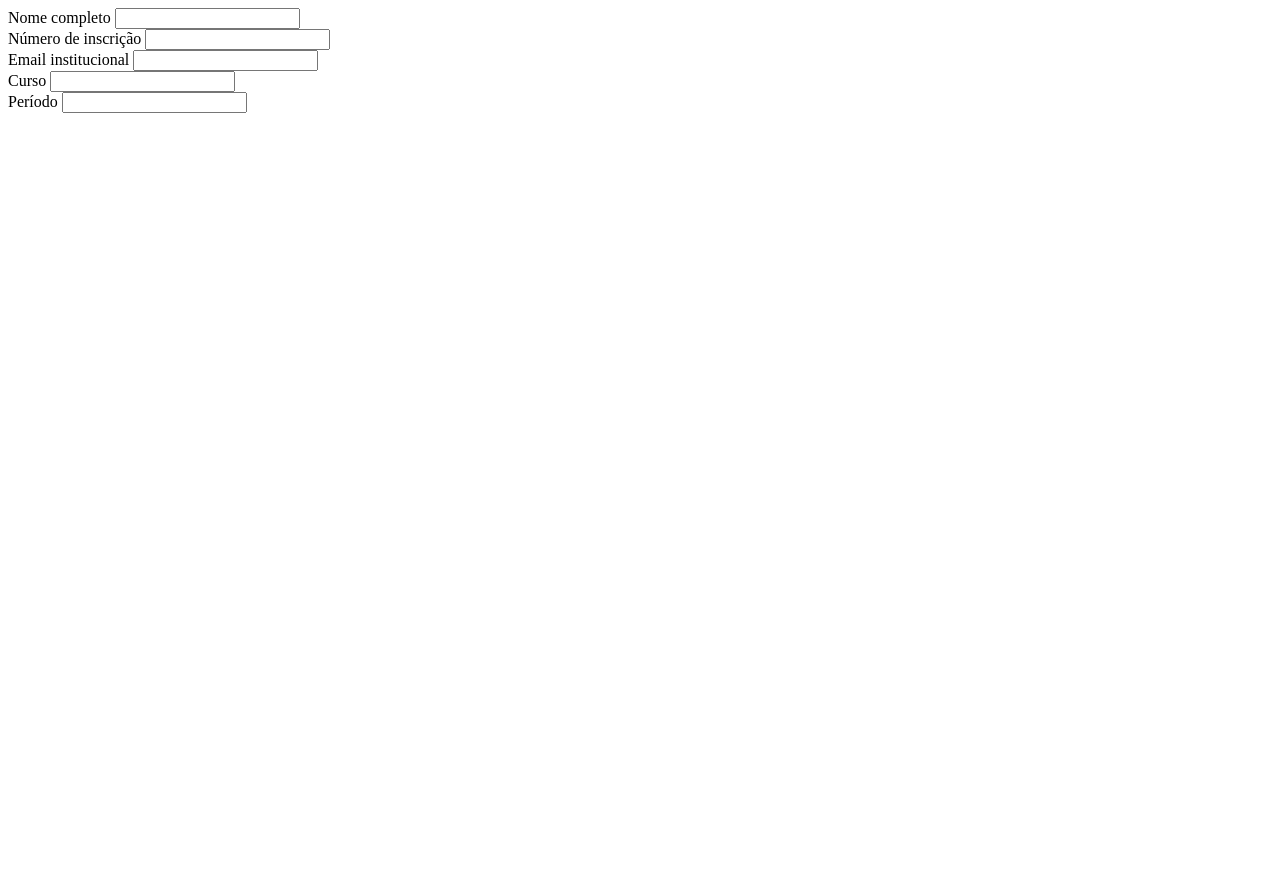
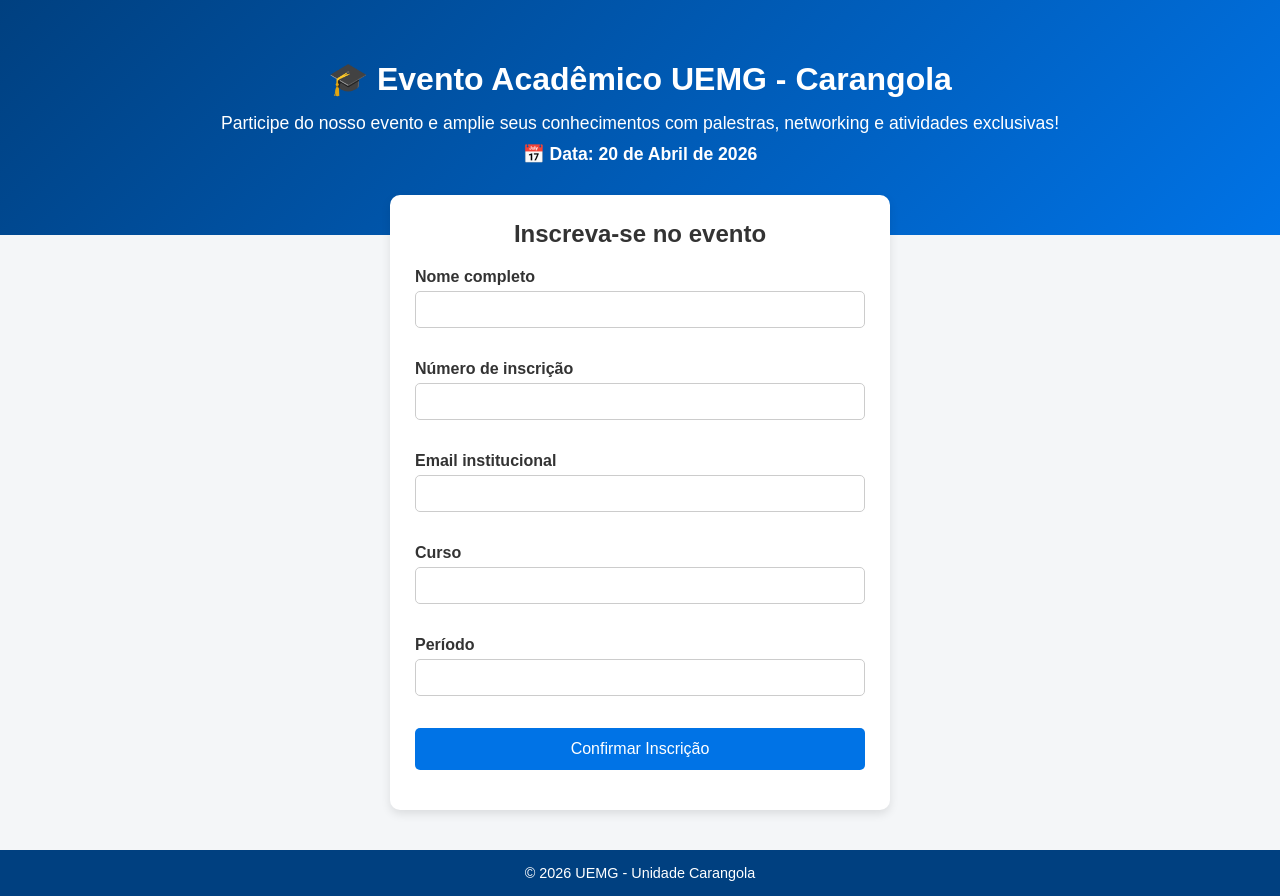
Before and after one commit to pedroscfa/Trab-Qualidade-CI-CD, a website: page index.html in a window 1280 px wide. Before the commit the page ends 800 px from the top, so only its background shows below. Drawn offline with Linux system fonts and the light colour scheme.

Commit message:
CORRIGINDO HTML

```diff
--- a/index.html
+++ b/index.html
@@ -1,3 +1,32 @@
+<!DOCTYPE html>
+<html lang="pt-BR">
+<head>
+  <meta charset="UTF-8" />
+  <meta name="viewport" content="width=device-width, initial-scale=1.0" />
+  <title>Evento UEMG Carangola</title>
+
+  <!-- Estilo -->
+  <link rel="stylesheet" href="./css/style.css" />
+</head>
+
+<body>
+
+  <!-- 🎯 SEÇÃO PRINCIPAL (CHAMATIVO DO EVENTO) -->
+  <header class="hero">
+    <h1>🎓 Evento Acadêmico UEMG - Carangola</h1>
+    <p>
+      Participe do nosso evento e amplie seus conhecimentos com palestras,
+      networking e atividades exclusivas!
+    </p>
+    <p class="data">📅 Data: 20 de Abril de 2026</p>
+  </header>
+
+  <!-- 📝 FORMULÁRIO DE INSCRIÇÃO -->
+  <main class="container">
+    <h2>Inscreva-se no evento</h2>
+
+    <form id="form-inscricao">
+
       <div class="campo">
   <label for="nome">Nome completo</label>
   <input type="text" id="nome" />
@@ -27,3 +56,23 @@
       <input type="number" id="periodo" />
       <span class="erro" id="erro-periodo"></span>
     </div>
+
+      <!-- Botão -->
+      <button type="submit">Confirmar Inscrição</button>
+
+    </form>
+
+    <!-- Mensagem de feedback -->
+    <p id="mensagem"></p>
+  </main>
+
+  <!-- Rodapé -->
+  <footer>
+    <p>© 2026 UEMG - Unidade Carangola</p>
+  </footer>
+
+  <!-- Script JS -->
+  <script type="module" src="./js/form.js"></script>
+
+</body>
+</html>
```
Lines whose indentation alone changed are shown as unchanged.
